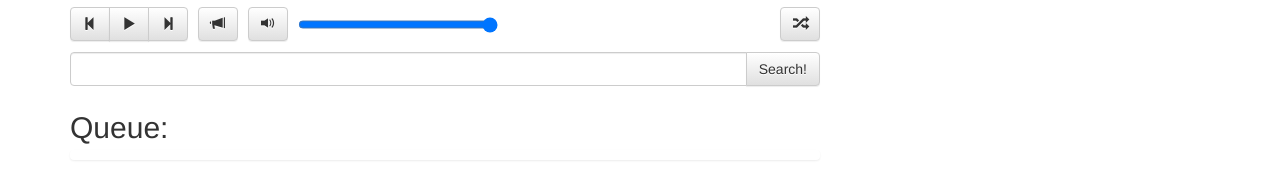
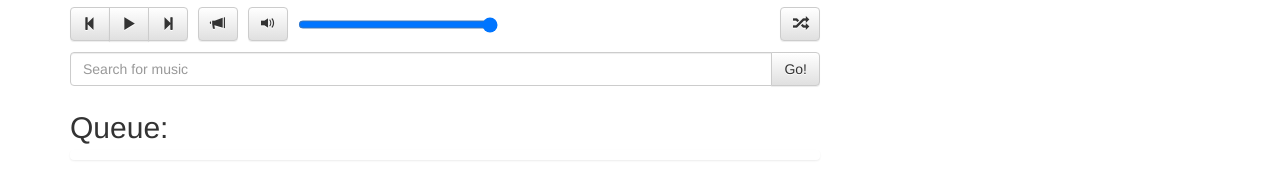
Before and after one commit to FruitieX/nodeplayer-plugin-weblistener, a website: page client/index.html in a window 1280 px wide. Shown: the part 63-246 px from the top of the page. Drawn offline with Linux system fonts and the light colour scheme; no server answers.

Commit message:
search field placeholder

```diff
--- a/client/index.html
+++ b/client/index.html
@@ -52,9 +52,9 @@
                     <div class="row clear">
                         <div class="col-lg-12">
                             <div class="input-group">
-                                <input type="text" class="form-control" id="search-terms">
+                                <input type="text" class="form-control" id="search-terms" placeholder="Search for music">
                                 <span class="input-group-btn">
-                                    <button class="btn btn-default" type="button" id="search-button" onclick="search();">Search!</button>
+                                    <button class="btn btn-default" type="button" id="search-button" onclick="search();">Go!</button>
                                 </span>
                             </div>
                         </div>
```
